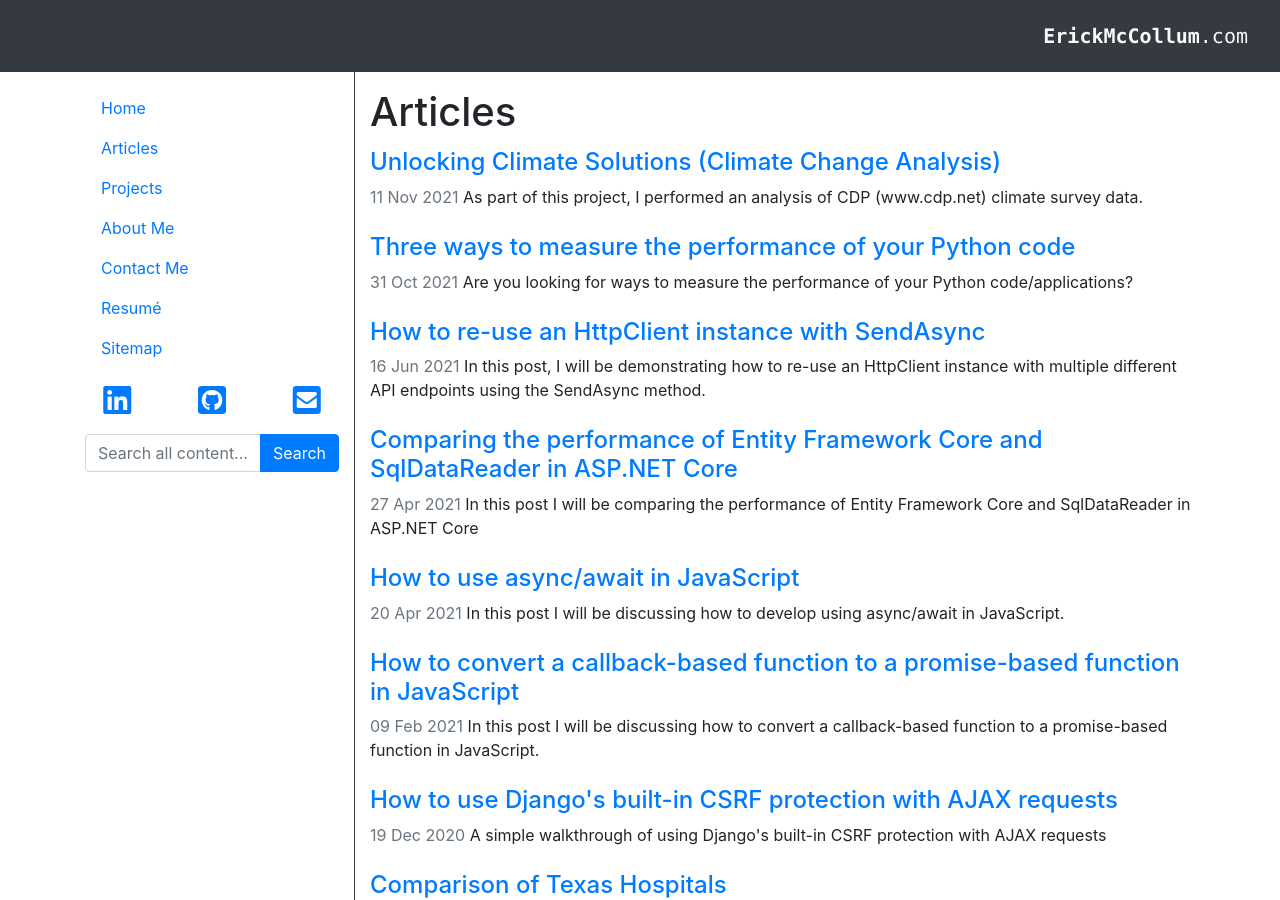
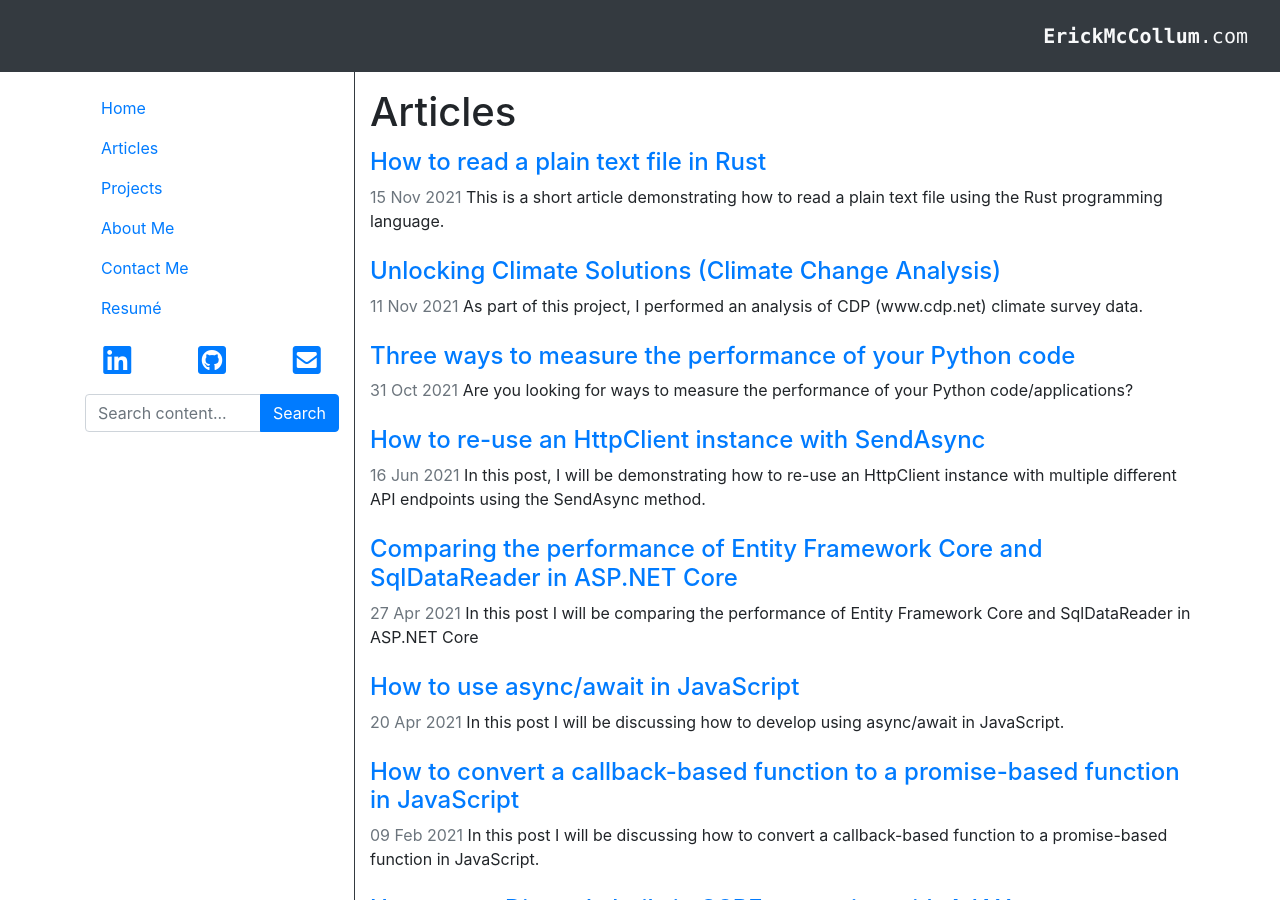
Before and after one commit to frederickm13/frederickm13.github.io, a Jekyll site: the page built from pages/articles.md, in a window 1280 px wide and 900 px high. Built offline with Jekyll 4.4.1, drawn with Linux system fonts in a browser that asks for light colours.

Commit message:
Add rust article; remove sitemap from navigation (#124)

```diff
--- a/_layouts/Base.html
+++ b/_layouts/Base.html
@@ -55,9 +55,6 @@
                             <li class="nav-item">
                                 <a class="nav-link" href="/assets/pdf/FM_Resume.pdf">Resumé</a>
                             </li>
-                            <li class="nav-item">
-                                <a class="nav-link" href="/sitemap.txt">Sitemap</a>
-                            </li>
                         </ul>
                     </nav>
                     <div class="row py-3 text-center">
@@ -74,7 +71,7 @@
                     <div>
                         <form id="search-form" action="/search" method="get" class="form-inline">
                             <div class="input-group">
-                                <input type="text" id="search-input" name="search" placeholder="Search all content..." class="form-control">
+                                <input type="text" id="search-input" name="search" placeholder="Search content..." class="form-control">
                                 <div class="input-group-append">
                                     <input type="submit" value="Search" class="btn btn-primary">
                                 </div>
--- /dev/null
+++ b/_posts/2021-11-15-rust-read-file.md
@@ -0,0 +1,37 @@
+---
+title: How to read a plain text file in Rust
+layout: Post
+date:  2021-11-15 -0600
+external: GitHub
+sourceurl: https://github.com/frederickm13/code-samples/tree/master/Rust/read-file
+excerpt: This is a short article demonstrating how to read a plain text file using the Rust programming language.
+tags: [development, rust, software, programming, example]
+type: article
+---
+
+The [Rust programming language](https://www.rust-lang.org/) is known for its lower-level implementation, similar to that of the C programming language. However, even with this in mind, it is still fairly simple to read the contents of a plain text file using Rust.
+
+For example, assuming that there is a text file named `test.txt` in the parent directory of a Rust program, one could read the entire contents of that text file using the following code snippet:
+
+<pre class="bg-light rounded" style="overflow: auto;">
+
+    use std::fs;
+
+    fn main() {
+        let file_name = "../test.txt";
+
+        println!("Reading the file: {}", file_name);
+
+        let file_content = fs::read_to_string(file_name)
+            .expect("Failed to read the file");
+
+        println!("\nFile contents:\n---------------\n{}\n", file_content);
+    }
+
+</pre>
+
+When compared to a similar approach using the C programming language, the Rust approach is much simpler.
+
+More information may be found in the Rust programming language documentation: [Reading a File](https://doc.rust-lang.org/book/ch12-02-reading-a-file.html).
+
+Additionally, the sample code used in this article may be found on my GitHub page at the following link: [code-samples/Rust/read-file](https://github.com/frederickm13/code-samples/tree/master/Rust/read-file).
--- a/sitemap.txt
+++ b/sitemap.txt
@@ -34,3 +34,4 @@ https://erickmccollum.com/2021/04/27/compare-perf-efcore-sqldatareader.html
 https://erickmccollum.com/2021/06/16/httpclient-sendasync.html
 https://erickmccollum.com/2021/10/31/three-ways-to-measure-python-performance.html
 https://erickmccollum.com/2021/11/11/climate-change-analysis.html
+https://erickmccollum.com/2021/11/15/rust-read-file.html
```
